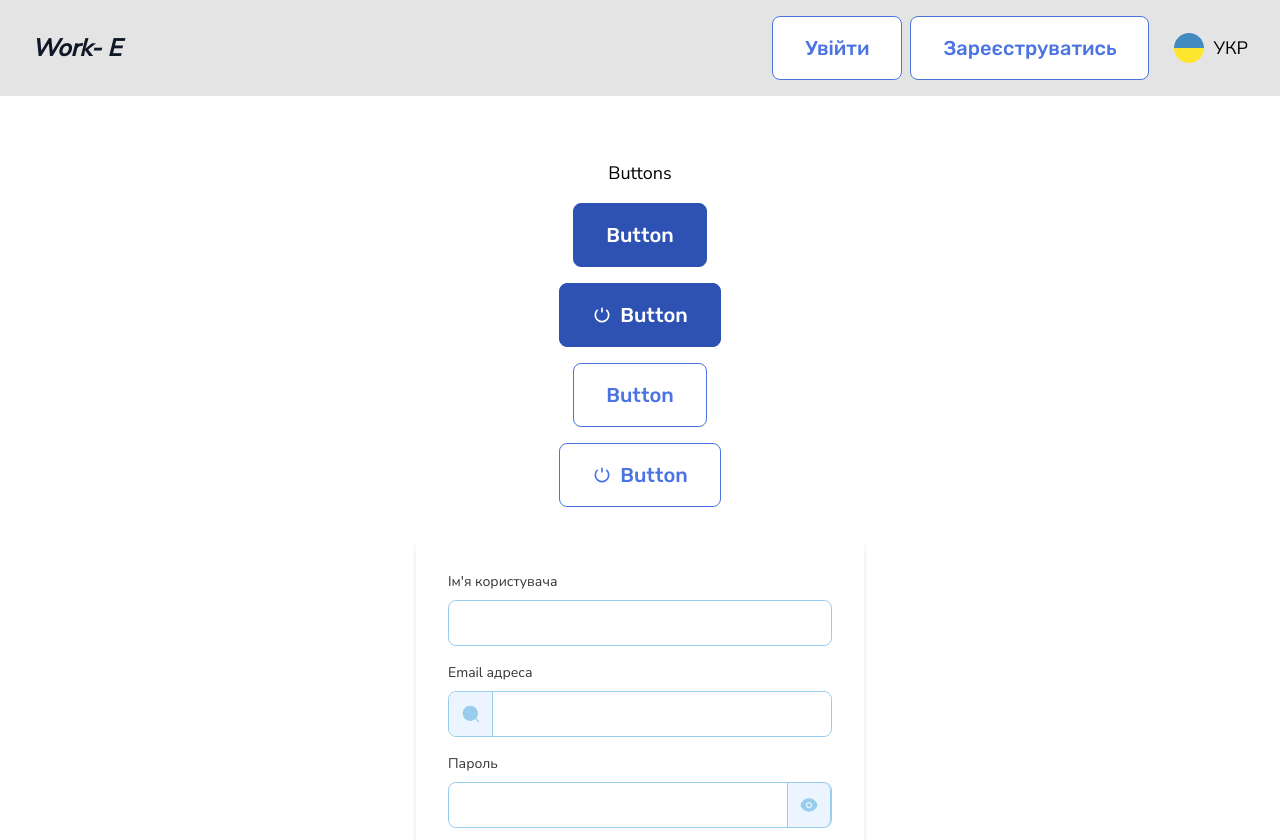
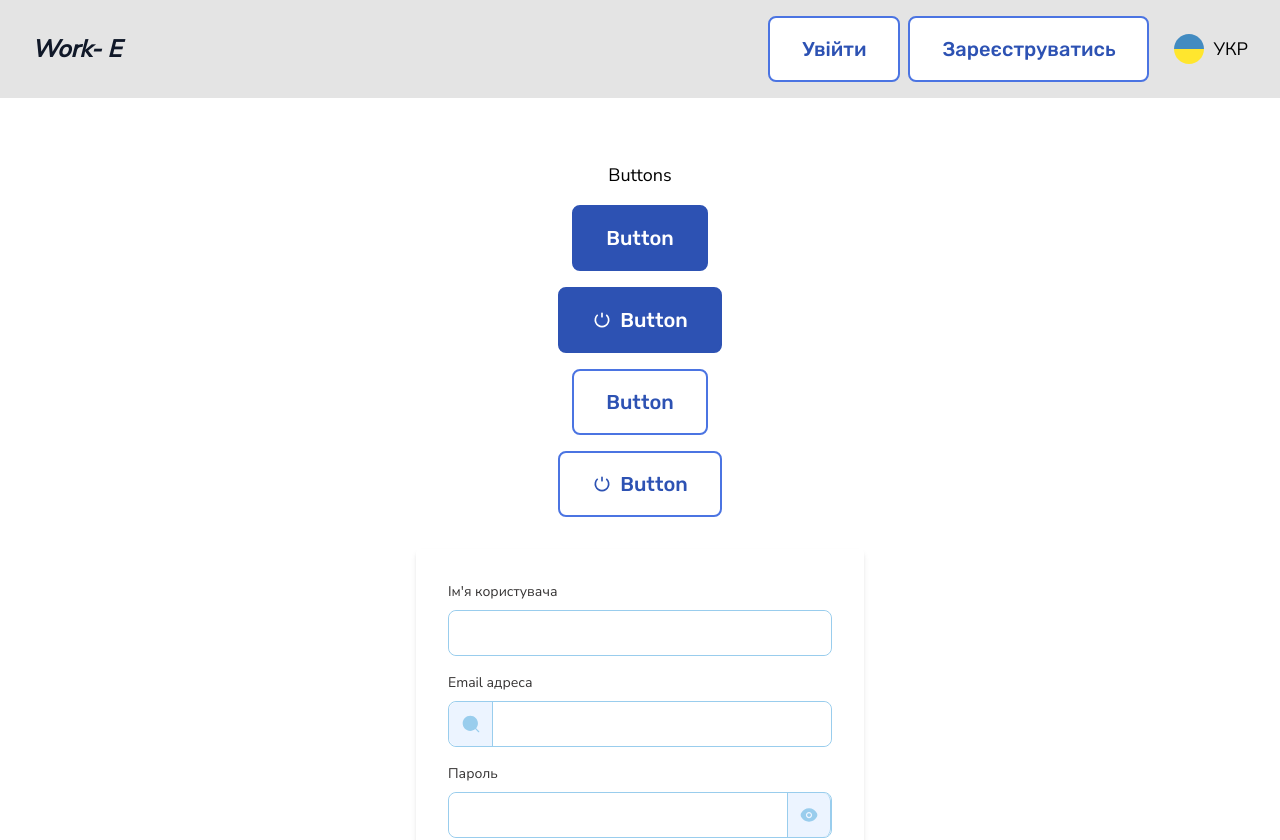
Before and after one commit to work-ee/work-e, a Next.js app: page /uiKit in a window 1280 px wide. Shown: the top 840 px of the page. Built offline with nearby package versions, Linux system fonts and the light colour scheme; no server answers.

Commit message:
fix: button styles

```diff
--- a/components/ui/Button.tsx
+++ b/components/ui/Button.tsx
@@ -21,21 +21,20 @@ export const Button = ({
   type = "button",
 }: Props) => {
   const base =
-    "group rounded-[8px] py-4 px-8 font-bold inline-flex items-center gap-2 border transition-colors duration-200 btn";
+    "group rounded-[8px] py-4 px-8 btn inline-flex items-center gap-2 border-2 transition-colors duration-200 ";
 
   const variants = {
     main: clsx(
-      "text-neutral-50 border",
+      "text-neutral-50",
       "bg-prymary-500 border-prymary-500",
-      "hover:bg-prymary-600 hover:border-prymary-600",
-      "active:bg-prymary-800 active:border-prymary-800",
+      "hover:bg-prymary-600 hover:border-prymary-600 hover:shadow-[4px_4px_10px_0px_rgba(75,116,226,0.4)]",
+      "active:bg-prymary-800 active:border-prymary-800 active:shadow-[4px_4px_10px_0px_rgba(4, 23, 75, 0.4)]",
       "disabled:bg-neutral-200 disabled:border-neutral-200 disabled:text-neutral-50"
     ),
     secondary: clsx(
-      "bg-neutral-50 border",
-      "text-prymary-300 border-prymary-300",
-      "hover:text-prymary-700 hover:border-prymary-700",
-      "active:text-prymary-900 active:border-prymary-900",
+      "bg-neutral-50 border-prymary-300 bg-neutral-50 text-prymary-500",
+      "hover:text-prymary-700 hover:border-prymary-700 hover:shadow-[4px_4px_10px_0px_rgba(80,149,192,0.4)]",
+      "active:text-prymary-900 active:border-prymary-900 active:shadow-[4px_4px_10px_0px_rgba(39, 114, 160, 0.4)]",
       "disabled:text-neutral-50 disabled:border-neutral-200"
     ),
   };
```
Also changed, not shown: public/power.svg (added), public/sprite.svg.
